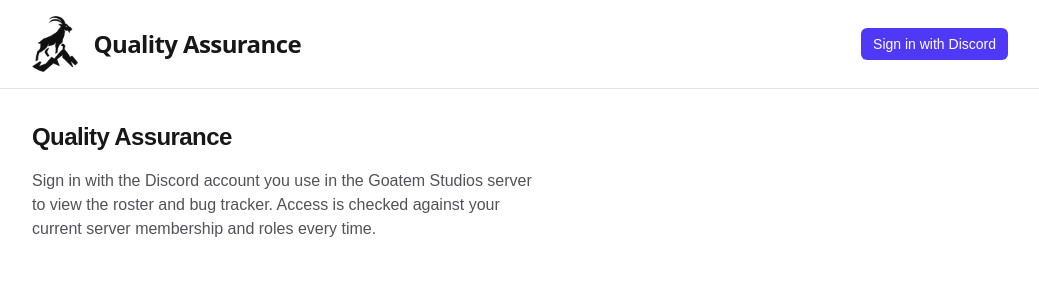
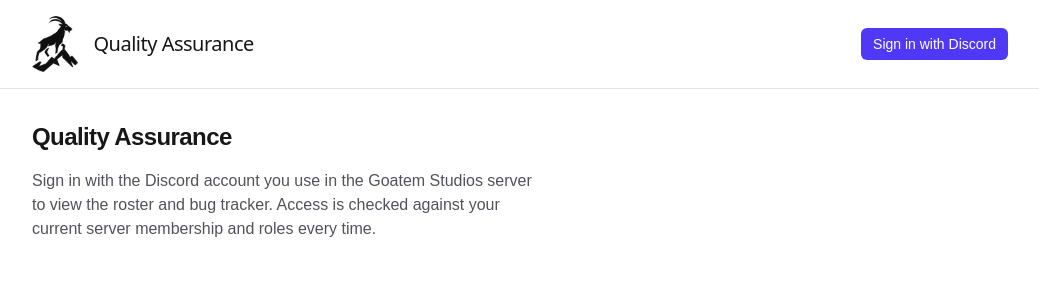
Before and after one commit to aezymn/goatem-portal, a Next.js app: page / in a window 1280 px wide. Shown: the top 300 px of the page, without its empty margins (120-1159 px from the left). Built offline with nearby package versions, Linux system fonts and the light colour scheme; no server answers.

Commit message:
Coda no bolda

```diff
--- a/src/app/globals.css
+++ b/src/app/globals.css
@@ -17,8 +17,8 @@
   --color-background: var(--background);
   --color-foreground: var(--foreground);
   --font-sans: system-ui, -apple-system, "Segoe UI", Roboto, sans-serif;
-  /* Coda only ships 400 and 800 — use font-extrabold, not font-bold, so
-     the browser picks a real weight instead of synthesising one. */
+  /* Coda ships only 400 and 800 — stick to those two weights so the
+     browser never has to synthesise one. The navbar uses 400. */
   --font-coda: "Coda", system-ui, sans-serif;
   --font-mono: ui-monospace, "SFMono-Regular", Menlo, Consolas, monospace;
 }
--- a/src/components/Navbar.tsx
+++ b/src/components/Navbar.tsx
@@ -42,7 +42,7 @@ export function Navbar() {
             alt=""
             className="h-14 w-auto invert dark:invert-0"
           />
-          <span className="font-coda text-2xl font-extrabold tracking-tight">
+          <span className="font-coda text-xl font-normal tracking-tight">
             Quality Assurance
           </span>
         </Link>
```
